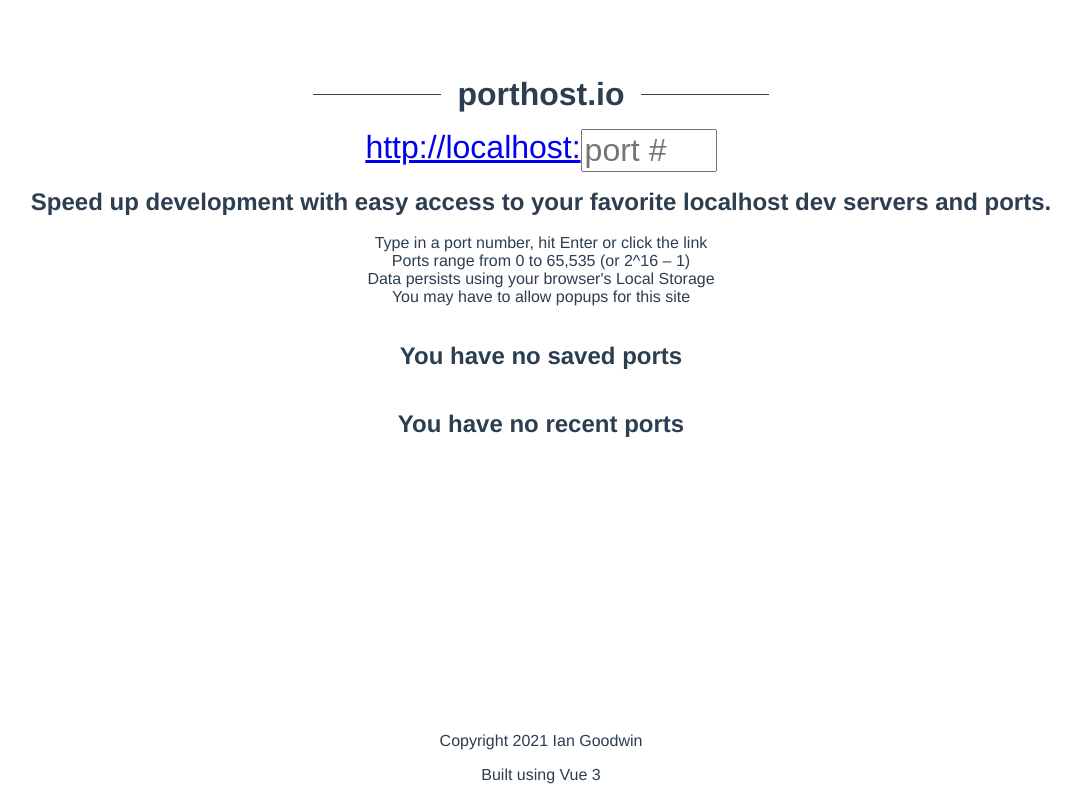
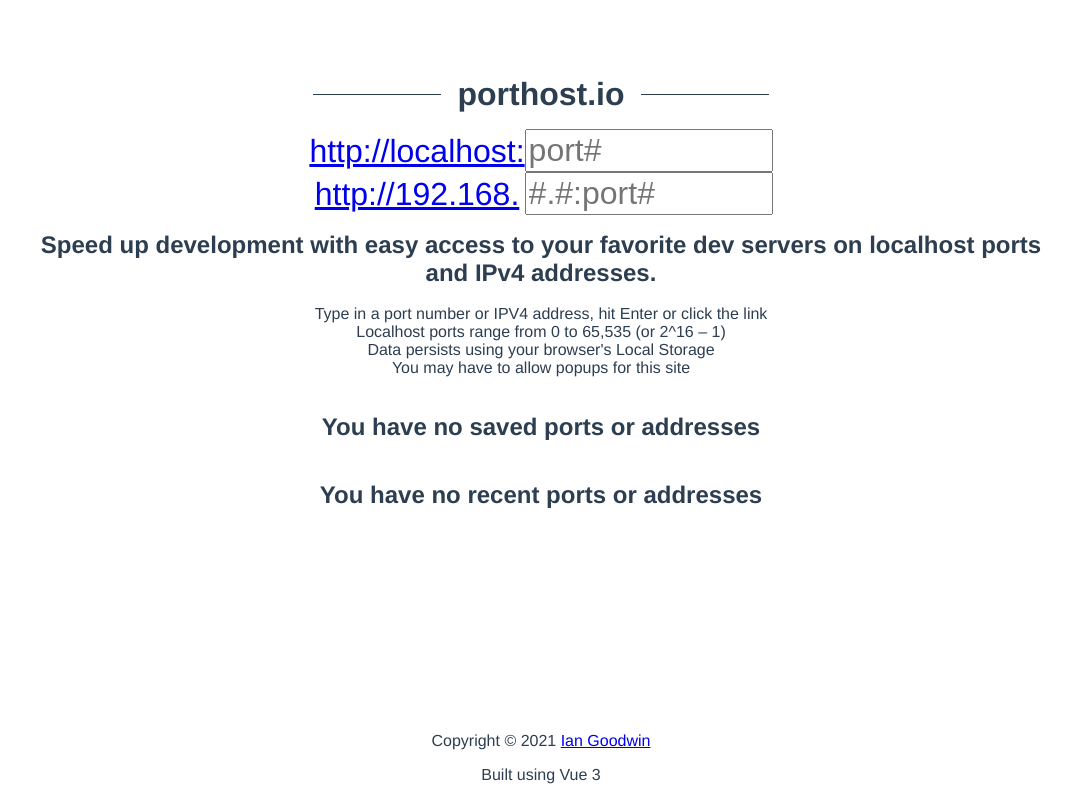
Before and after one commit to IanTheG/PortHost, a Vue app in the folder porthost/: page / in a window 1280 px wide. Shown: the whole page, without its empty margins (99-1180 px from the left). Built offline with nearby package versions, Linux system fonts and the light colour scheme.

Commit message:
PorHost v2 with IPv4 support!

```diff
--- a/porthost/index.html
+++ b/porthost/index.html
@@ -4,8 +4,11 @@
     <meta charset="UTF-8" />
     <link rel="icon" href="/favicon.ico" />
     <meta name="viewport" content="width=device-width, initial-scale=1.0" />
-    <meta name="description" content="Speed up development with easy access to your favorite localhost dev servers and ports." />
-    <meta name="author" content="Ian Goodwin">
+    <meta
+      name="description"
+      content="Speed up development with easy access to your favorite dev servers on localhost ports and IPv4 addresses."
+    />
+    <meta name="author" content="Ian Goodwin" />
     <title>PortHost.io</title>
   </head>
   <body>
--- a/porthost/src/App.vue
+++ b/porthost/src/App.vue
@@ -4,72 +4,73 @@
   </header>
 
   <main>
-  <div class="url">
+    <section class="links">
       <label for="port">
         <a
           :href="`http://localhost:${state.port}`"
-        ref="link"
+          ref="port"
           rel="noreferrer"
-        target="blank"
-        @click="openPort()"
+          target="_blank"
+          @click="openHost('port')"
         >
           http://localhost:
         </a>
       </label>
+      <input id="port" placeholder="port#" type="text" v-model="state.port" @keydown="detectKey($event, 'port')" />
+      <label for="address">
+        <a
+          :href="`http://192.168.${state.address}`"
+          ref="address"
+          rel="noreferrer"
+          target="_blank"
+          @click="openHost('address')"
+          >http://192.168.
+        </a>
+      </label>
       <input
-      id="port"
-      placeholder="port #"
+        id="address"
+        placeholder="#.#:port#"
         type="text"
-      v-model="state.port"
-      @keydown="detectKey($event)"
-    >
-  </div>
+        v-model="state.address"
+        @keydown="detectKey($event, 'address')"
+      />
+    </section>
 
-  <div class="text" v-if="state.savedPorts.length === 0 && state.recentPorts.length === 0">
-    <h2>Speed up development with easy access to your favorite localhost dev servers and ports.</h2>
-    <br>
-    <p>Type in a port number, hit Enter or click the link</p>
-    <p>Ports range from 0 to 65,535 (or 2^16 – 1)</p>
+    <section class="text" v-if="state.saved.length === 0 && state.recent.length === 0">
+      <h2>Speed up development with easy access to your favorite dev servers on localhost ports and IPv4 addresses.</h2>
+      <br />
+      <p>Type in a port number or IPV4 address, hit Enter or click the link</p>
+      <p>Localhost ports range from 0 to 65,535 (or 2^16 – 1)</p>
       <p>Data persists using your browser's Local Storage</p>
       <p>You may have to allow popups for this site</p>
-  </div>
+    </section>
 
-  <h2 v-if="state.savedPorts.length === 0">You have no saved ports</h2>
-  <h2 v-else>Saved Ports</h2>
+    <h2 v-if="state.saved.length === 0">You have no saved ports or addresses</h2>
+    <h2 v-else>Saved</h2>
     <section class="list">
-    <div v-for="port in state.savedPorts.slice().sort((a, b) => a - b)" class="list-item-box">
+      <div v-for="item in state.saved.slice().sort((a, b) => a - b)" class="list-item-box">
         <div class="list-item">
-        <a
-          :href="`http://localhost:${port}`"
-          ref="link_savedPorts"
-          rel="noreferrer"
-          target="blank"
-        >
-          {{ port }}
+          <a :href="determineHref(item)" ref="link_savedPorts" rel="noreferrer" target="_blank">
+            {{ item }}
           </a>
           <div class="btn-box">
-          <button class="deletePortFromSaved" @click="deletePort(port)">×</button>
+            <button class="deletePortFromSaved" @click="deletePort(item)">×</button>
           </div>
         </div>
       </div>
     </section>
 
-  <h2 v-if="state.recentPorts.length === 0">You have no recent ports</h2>
-  <h2 v-else>Recent Ports</h2>
+    <h2 v-if="state.recent.length === 0">You have no recent ports or addresses</h2>
+    <h2 v-else>Recent</h2>
     <section class="list">
-    <div v-for="port in state.recentPorts.slice().sort((a, b) => a - b)" class="list-item-box">
+      <div v-for="item in state.recent.slice().sort((a, b) => a - b)" class="list-item-box">
         <div class="list-item">
-        <a
-          :href="`http://localhost:${port}`"
-          ref="link_recentPorts"
-          rel="noreferrer"
-          target="blank"
-        >
-          {{ port }}
+          <a :href="determineHref(item)" ref="link_recentPorts" rel="noreferrer" target="_blank">
+            {{ item }}
           </a>
           <div class="btn-box">
-          <button class="savePort" @click="savePort(port)">♥︎</button>
-          <button class="deletePort" @click="deletePort(port)">×</button>
+            <button class="savePort" @click="savePort(item)">♥︎</button>
+            <button class="deletePort" @click="deletePort(item)">×</button>
           </div>
         </div>
       </div>
@@ -77,10 +78,12 @@
   </main>
 
   <footer>
-  <p>Copyright 2021 Ian Goodwin</p>
+    <p>
+      Copyright &copy; 2021
+      <a href="https://www.linkedin.com/in/ian-goodwin-6489341b8/" rel="noreferrer" target="_blank"> Ian Goodwin </a>
+    </p>
     <p>Built using Vue 3</p>
   </footer>
-
 </template>
 
 <script>
@@ -90,94 +93,133 @@
   setup() {
     /** Defines state
      * @param {string} port - The default port
-     * @param {string[]} ports - A list of ports pulled from localStorage
+     * @param {string} address - The default address
+     * @param {string[]} recent - A list of recent ports and addresses pulled from localStorage
+     * @param {string[]} saved - A list of saved ports and addresses pulled from localStorage
      */
     const state = reactive({
-      port: "",
-      recentPorts: [],
-      savedPorts: [],
+      port: '',
+      address: '',
+      recent: [],
+      saved: [],
     })
-    const portsInStorage = localStorage.getItem('porthostdev-userports')
+    const portsInStorage = localStorage.getItem('porthost-data')
     if (portsInStorage) {
       const portsObject = JSON.parse(portsInStorage)
-      state.recentPorts = portsObject.recentPorts || []
-      state.savedPorts = portsObject.savedPorts || []
-      state.port = portsObject.savedPorts[portsObject.savedPorts.length - 1] || ""
+      state.recent = portsObject.recent || []
+      state.saved = portsObject.saved || []
     }
 
-    /** Watches state.port changes
-     * @function watch - Formats port in input element
+    /** Watches state.port and state.address changes
+     * @function watch - Formats port (0 to 65535) or address (000.000 to 255.255) in input element
      */
-    watch(() => state.port, (port, prevPort) => {
+    watch(
+      () => state.port,
+      (port, prevPort) => {
         if (!port.match(/^\d+$/)) {
           state.port = prevPort
         }
         if (port.length === 0) {
-        state.port = ""
+          state.port = ''
         }
         if (Number(port) > 65535) {
-        state.port = "65535"
+          state.port = '65535'
         }
-    })
+      }
+    )
+    watch(
+      () => state.address,
+      (address, prevAddress) => {
+        if (address.match(/^\d{1,}$/)) {
+          if (Number(address) > 255) state.address = prevAddress
+          if (Number(address) === 0) state.address = '0'
+        } else if (address.match(/^\d{1,3}\.\d{0,3}$/)) {
+          const secondNum = address.split('.')
+          if (Number(secondNum[1]) > 255) state.address = prevAddress
+        } else if (address.match(/^\d{1,3}\.\d{1,3}:\d{0,5}$/)) {
+          const thirdNum = address.split(':')
+          if (Number(thirdNum[1]) > 65535) state.address = prevAddress
+        } else {
+          state.address = prevAddress
+        }
+        if (address.length === 0) {
+          state.address = ''
+        }
+      }
+    )
 
     onUpdated(() => {
-      localStorage.setItem('porthostdev-userports', JSON.stringify(state))
+      localStorage.setItem('porthost-data', JSON.stringify(state))
     })
 
     return {
-      state
+      state,
     }
   },
   methods: {
     /** Opens port
      * @function openPort
+     * @param {string} type Either 'port' or 'address'
+     *
      * Remove port from recent ports list if exists,
      * Append port to end of list if not in saved ports list,
      * Remove port at start of list if list.length >= 16,
      * "Click" <a> tag to open in new tab.
      */
-    openPort() {
-      if (this.state.port.length !== 0) {
-        if (this.state.recentPorts.includes(this.state.port)) {
-          this.state.recentPorts = [...this.state.recentPorts.filter((port) => port !== this.state.port)]
+    openHost(type) {
+      if (this.state[type].length !== 0) {
+        if (this.state.recent.includes(this.state[type])) {
+          this.state.recent = [...this.state.recent.filter((item) => item !== this.state[type])]
         }
-        if (!this.state.savedPorts.includes(this.state.port)) {
-          this.state.recentPorts.push(this.state.port)
+        if (!this.state.saved.includes(this.state[type])) {
+          this.state.recent.push(this.state[type])
         }
-        if (this.state.recentPorts.length >= 16) {
-          this.state.recentPorts.shift()
+        if (this.state.recent.length >= 16) {
+          this.state.recent.shift()
         }
-        this.state.port = ""
+        this.state[type] = ''
       }
     },
     // On enter key press, call openPort
-    detectKey({ key }) {
-      if (key === 'Enter' && this.state.port.length !== 0) {
-        this.openPort()
-        this.$refs.link.click()
+    detectKey({ key }, type) {
+      if (key === 'Enter' && this.state[type].length !== 0) {
+        this.openHost(type)
+        this.$refs[type].click()
+      }
+    },
+    /** Determines href for a tag based on item in storage
+     * @function determineHref
+     * @param {string} item The port or address from state.saved
+     * @returns {string} The resulting href attribute
+     */
+    determineHref(item) {
+      if (item.includes('.')) {
+        return `http://192.168.${item}`
+      } else {
+        return `http://localhost:${item}`
       }
     },
     /** Saves port
      * @function savePort
-     * @param {string} selectedPort - The port the user just clicked
-     * Adds port to savedPorts and removes port from recentPorts in state
+     * @param {string} selectedItem - The port or address the user just clicked
+     * Adds port or address to saved and removes it from recent in state
      */
-    savePort(selectedPort) {
-      if (!this.state.savedPorts.includes(selectedPort)) {
-        this.state.savedPorts.push(selectedPort)
-        this.state.recentPorts = this.state.recentPorts.filter((port) => port !== selectedPort)
+    savePort(selectedItem) {
+      if (!this.state.saved.includes(selectedItem)) {
+        this.state.saved.push(selectedItem)
+        this.state.recent = this.state.recent.filter((item) => item !== selectedItem)
       }
     },
     /** Deletes port
      * @function deletePort
-     * @param {string} selectedPort - The port the user just clicked
-     * Deletes port from recentPorts and savedPorts in state
+     * @param {string} selectedItem - The port or address the user just clicked
+     * Deletes port or address from recent and saved in state
      */
-    deletePort(selectedPort) {
-      this.state.recentPorts = this.state.recentPorts.filter((port) => port !== selectedPort)
-      this.state.savedPorts = this.state.savedPorts.filter((port) => port !== selectedPort)
-    }
-  }
+    deletePort(selectedItem) {
+      this.state.recent = this.state.recent.filter((item) => item !== selectedItem)
+      this.state.saved = this.state.saved.filter((item) => item !== selectedItem)
+    },
+  },
 }
 
 // This starter template is using Vue 3 experimental <script setup> SFCs
@@ -187,7 +229,11 @@
 <style lang="scss">
 $almostBlack: #2c3e50;
 
+html {
+  height: 100%;
+}
 body {
+  height: 100%;
   margin: 0;
 }
 #app {
@@ -200,7 +246,7 @@
 
   display: flex;
   flex-direction: column;
-  height: 100vh;
+  height: 100%;
   box-sizing: border-box;
 }
 header {
@@ -213,7 +259,8 @@
     margin: 1rem;
   }
 
-  &:before, &:after {
+  &:before,
+  &:after {
     content: '';
     background-color: $almostBlack;
     height: 0.1rem;
@@ -226,25 +273,28 @@
   align-items: center;
   flex-grow: 1;
 
+  .links {
+    display: grid;
+    grid-template-columns: 1fr auto;
+    grid-template-rows: 1fr auto;
+
+    label {
+      position: relative;
+      top: 0.25rem;
+      font-size: 2rem;
+    }
+    input {
+      max-width: 15rem;
+      font-size: 2rem;
+    }
+  }
+
   .text {
     max-width: 80vw;
     margin: 1rem 0;
     > * {
       margin: 0;
     }
-  }
-}
-
-.url {
-  display: flex;
-  flex-direction: row;
-
-  label {
-    font-size: 2rem;
-  }
-  input {
-    max-width: 8rem;
-    font-size: 2rem;
   }
 }
 
@@ -259,12 +309,11 @@
 }
 
 .list-item-box {
-
   --show-btn-box: 0;
 
   background: $almostBlack;
   border-radius: 10px;
-  transition: all .2s ease-in-out;
+  transition: all 0.2s ease-in-out;
 
   &:hover {
     transform: scale(1.06);
@@ -284,19 +333,20 @@
     border-radius: 10px;
     box-sizing: border-box;
 
-    width: 10rem;
+    min-width: 8rem;
     height: 8rem;
 
     a {
       flex: 1;
       font-size: 2rem;
+      padding: 1rem;
       display: flex;
       align-items: center;
       justify-content: center;
     }
 
     .btn-box {
-      transition: all .2s ease-in-out;
+      transition: all 0.2s ease-in-out;
       opacity: var(--show-btn-box);
       position: relative;
       display: flex;
@@ -306,7 +356,6 @@
 
       > button {
         font-size: 2rem;
-        // width: 5rem;
         width: 100%;
         border: none;
         background: transparent;
```
Also changed, not shown: 7 other files (tests, documents, lock files or other folders). Lines whose indentation alone changed are shown as unchanged.
